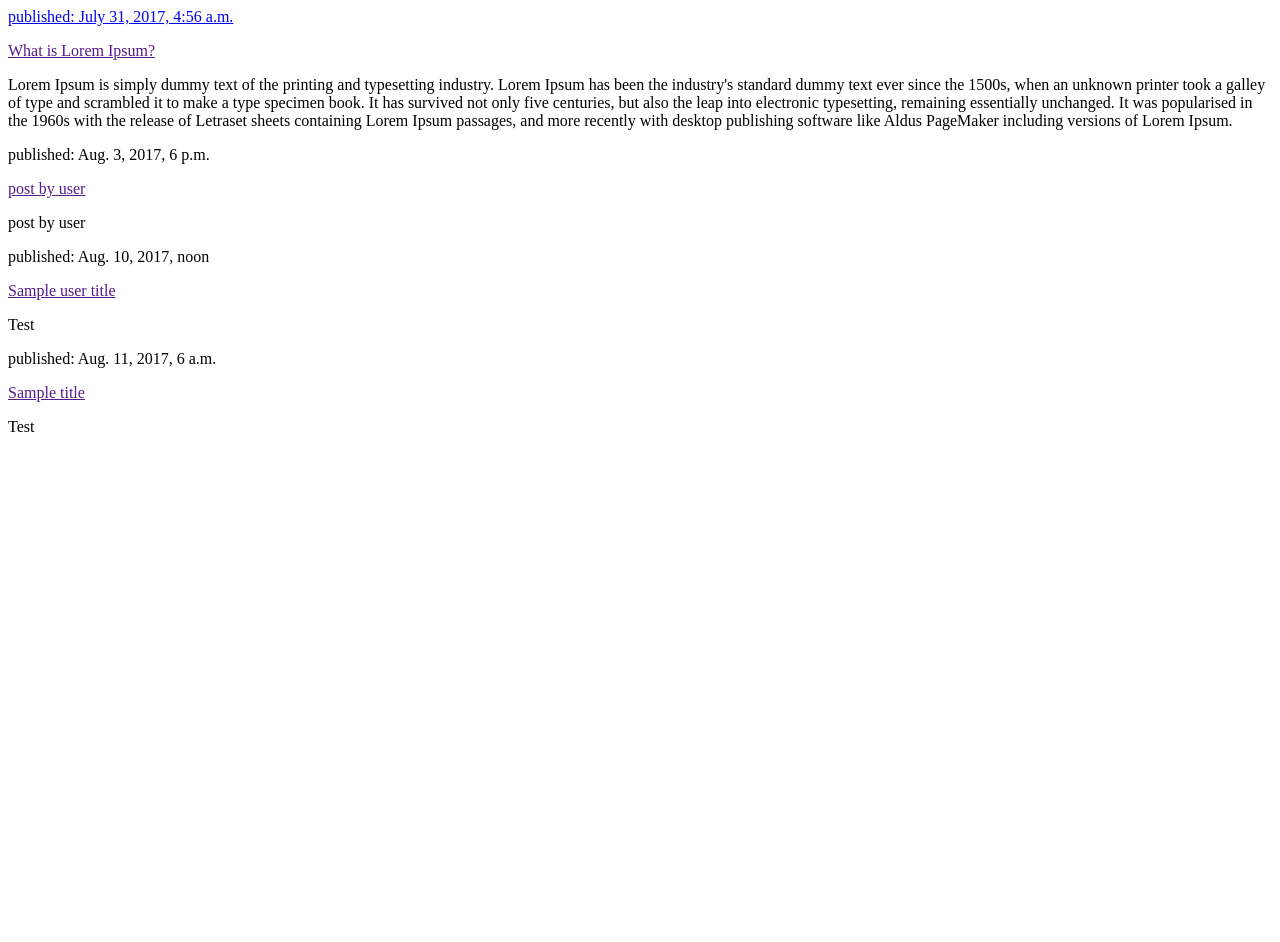
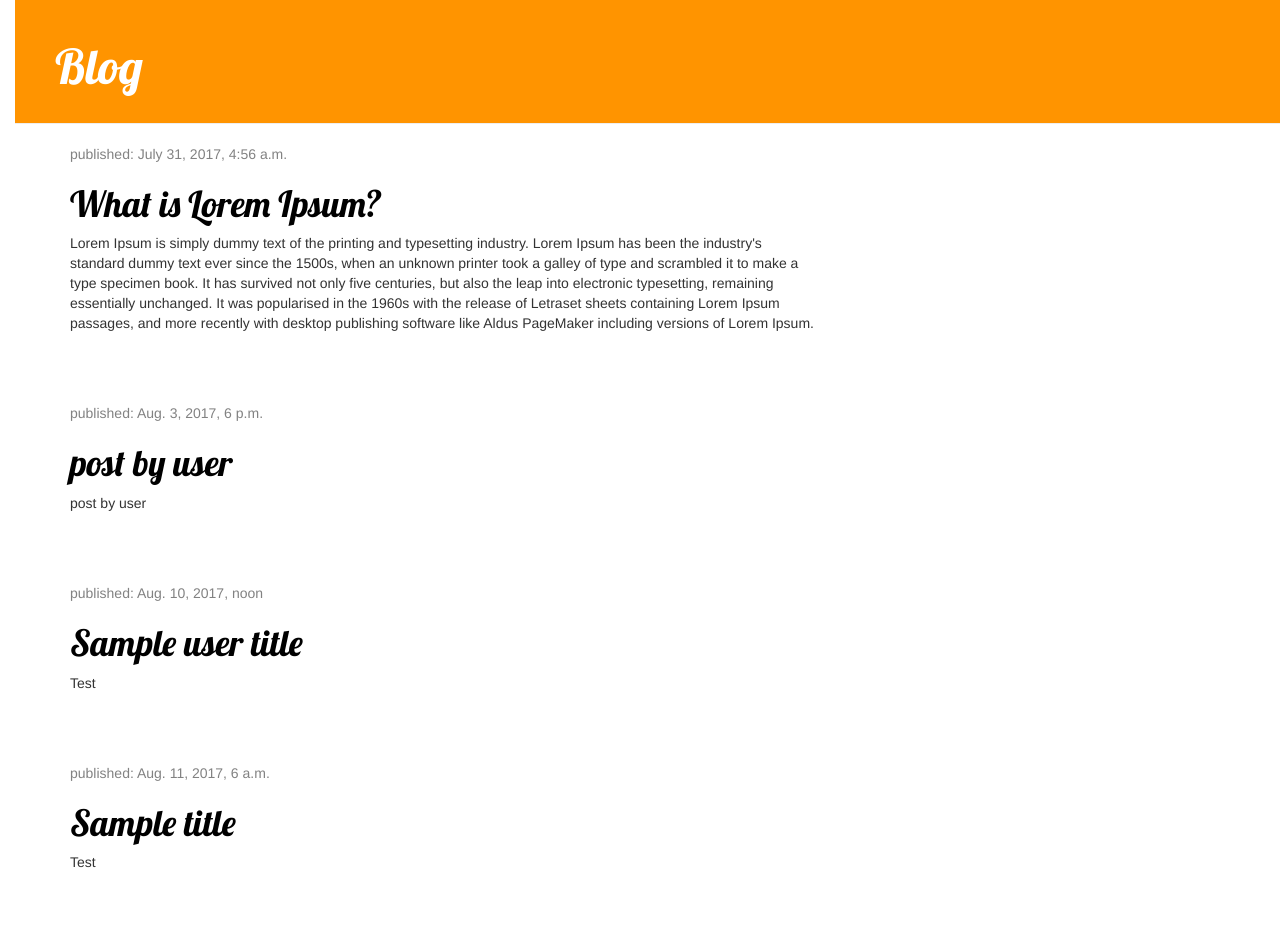
Before and after one commit to EmiliaYM/my-first-django, a Django app: page / in a window 1280 px wide. Before the commit the page ends 432 px from the top, so only its background shows below. Run offline with Django 3.2, Linux system fonts and the light colour scheme; data comes from the database, SQL or seed files in the repository; both versions use the stored data as it was after the commit; some libraries are stand-ins or nearby versions.

Commit message:
added template n css

```diff
--- /dev/null
+++ b/blog/static/css/blog.css
@@ -0,0 +1,53 @@
+body {
+    padding-left: 15px;
+}
+
+.page-header {
+    background-color: #ff9400;
+    margin-top: 0;
+    padding: 20px 20px 20px 40px;
+}
+
+.page-header h1, .page-header h1 a, .page-header h1 a:visited, .page-header h1 a:active {
+    color: #ffffff;
+    font-size: 36pt;
+    text-decoration: none;
+}
+
+.content {
+    margin-left: 40px;
+}
+
+h1, h2, h3, h4 {
+    font-family: 'Lobster', cursive;
+}
+h1 a {
+    color: #FCA205;
+}
+
+.date {
+    color: #828282;
+}
+
+.save {
+    float: right;
+}
+
+.post-form textarea, .post-form input {
+    width: 100%;
+}
+
+.top-menu, .top-menu:hover, .top-menu:visited {
+    color: #ffffff;
+    float: right;
+    font-size: 26pt;
+    margin-right: 20px;
+}
+
+.post {
+    margin-bottom: 70px;
+}
+
+.post h1 a, .post h1 a:visited {
+    color: #000000;
+}
--- /dev/null
+++ b/blog/templates/blog/base.html
@@ -0,0 +1,26 @@
+{% load staticfiles %}
+<html>
+    <head>
+
+        <title>Blog</title>
+        <link rel="stylesheet" href="//maxcdn.bootstrapcdn.com/bootstrap/3.2.0/css/bootstrap.min.css">
+        <link rel="stylesheet" href="//maxcdn.bootstrapcdn.com/bootstrap/3.2.0/css/bootstrap-theme.min.css">
+        <link rel="stylesheet" href="{% static 'css/blog.css' %}">
+        <link href="//fonts.googleapis.com/css?family=Lobster&subset=latin,latin-ext" rel="stylesheet" type="text/css">
+    </head>
+   <body>
+    <div class="page-header">
+        <h1><a href="/">Blog</a></h1>
+    </div>
+    <div class="content container">
+        <div class="row">
+            <div class="col-md-8">
+            {% block content %}
+            {% endblock %}
+            </div>
+        </div>
+    </div>
+</body>
+
+    </body>
+</html>
--- a/blog/templates/blog/post_list.html
+++ b/blog/templates/blog/post_list.html
@@ -1,11 +1,13 @@
-<div>
-    <h1><a href="/"</a></h1>
-</div>
+{% extends 'blog/base.html' %}
 
-{% for post in posts %}
-    <div>
-        <p>published: {{ post.published_date }}</p>
-        <p><a href="">{{ post.title }}</a></p>
-        <p>{{ post.text|linebreaksbr }}</p>
-    </div>
-{% endfor %}
+{% block content %}
+    {% for post in posts %}
+        <div class="post">
+            <div class="date">
+                <p>published: {{ post.published_date }}</p>
+            </div>
+            <h1><a href="">{{ post.title }}</a></h1>
+            <p>{{ post.text|linebreaksbr }}</p>
+        </div>
+    {% endfor %}
+{% endblock %}
```
Also changed, not shown: db.sqlite3.
